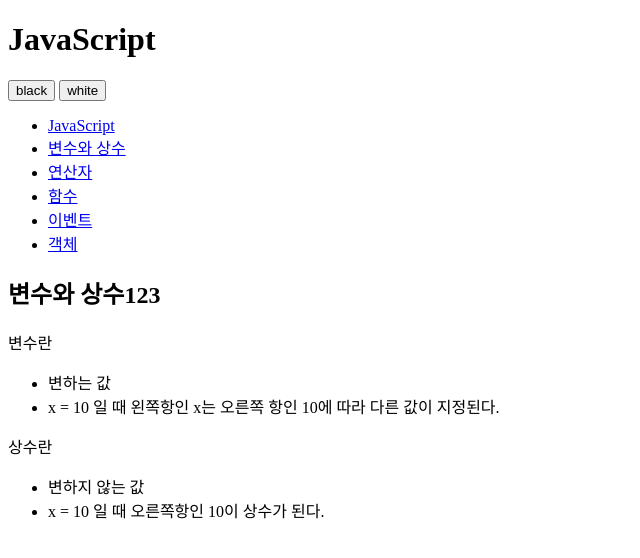
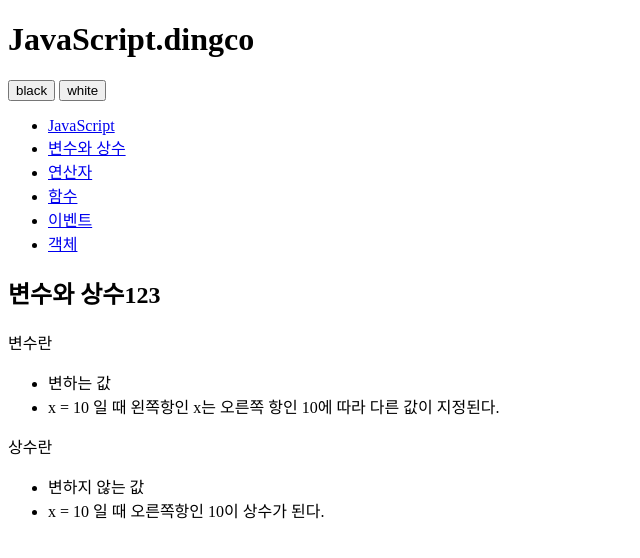
Before and after one commit to Seokbeom/opentutorials-dingco, a plain HTML site: page index.html in a window 1280 px wide. Shown: the whole page, without its empty margins (0-640 px from the left). Drawn offline with Linux system fonts and the light colour scheme.

Commit message:
change index.html

```diff
--- a/index.html
+++ b/index.html
@@ -7,7 +7,7 @@
     <body id="body">
         <div>
             <header>
-                <h1>JavaScript</h1>
+                <h1>JavaScript.dingco</h1>
             </header>
             <div id="toolbar">
                 <input type="button" value="black" />
```
